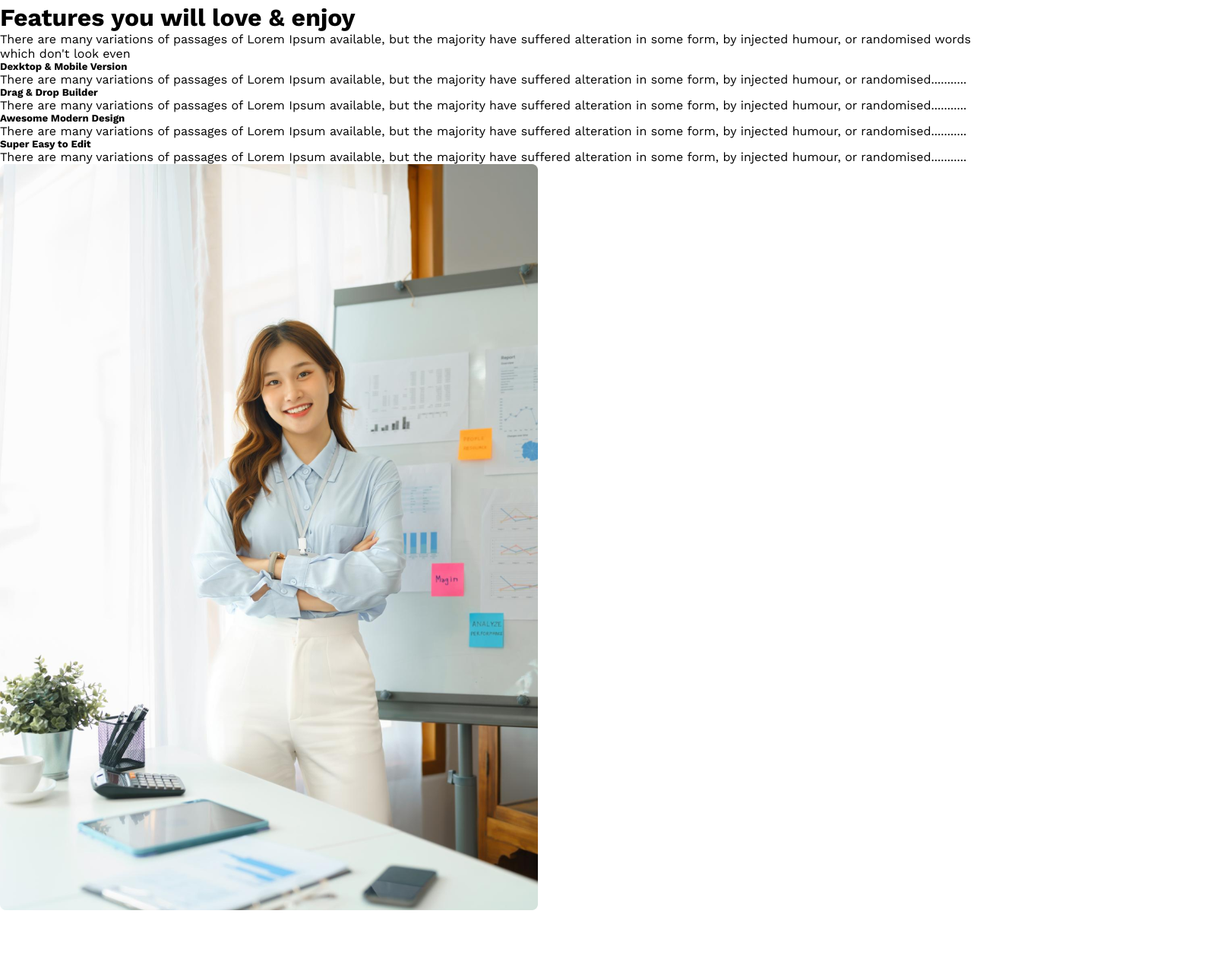
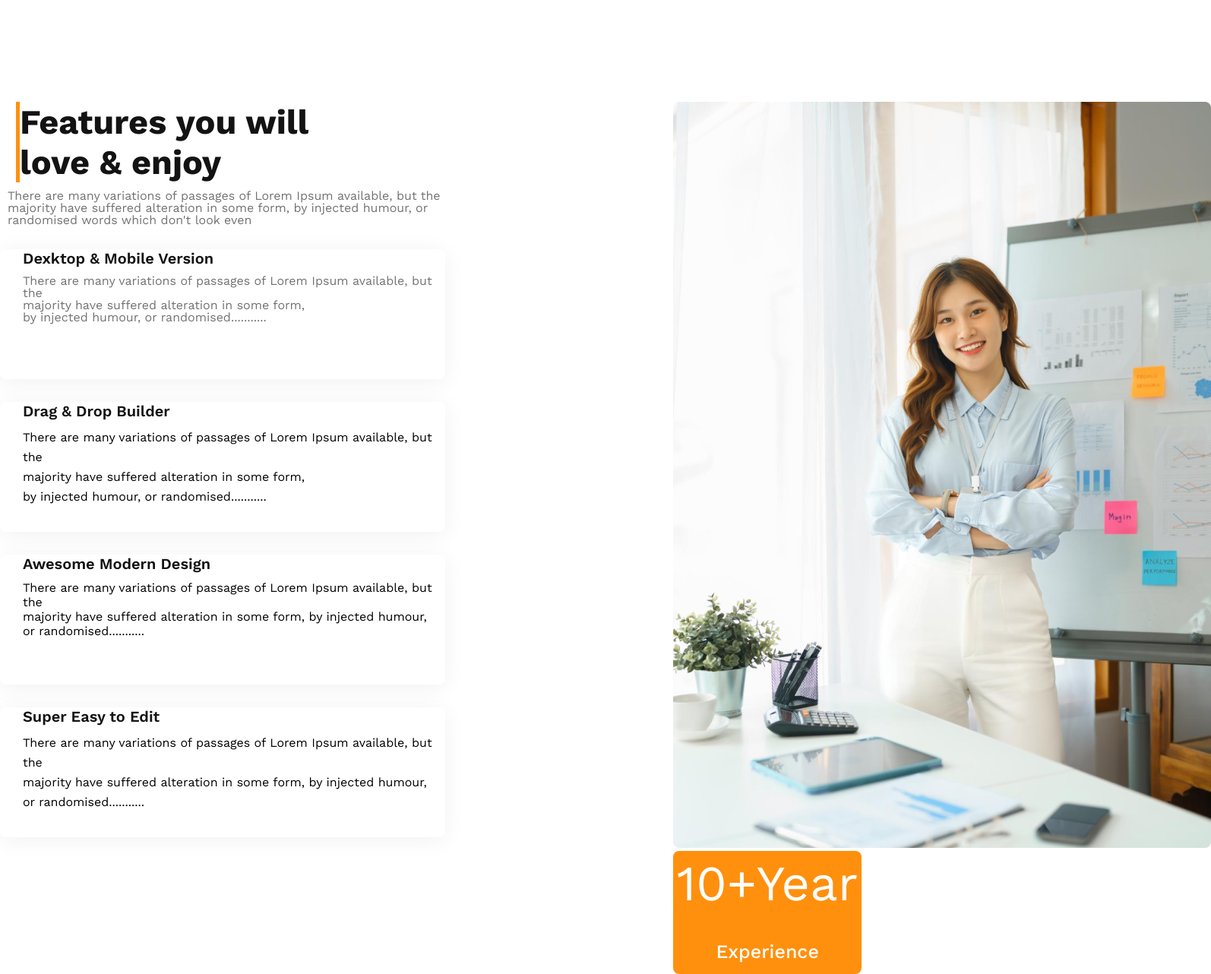
Before and after one commit to deluardon/g3-architects-resources, a plain HTML site: page index.html in a window 1280 px wide. Shown: the part 2683-3965 px from the top of the page at 76% size, 1594 px wide, since content can reach past the window. Before the commit the page ends 3885 px from the top, so only its background shows below. Drawn offline with nearby package versions, Linux system fonts and the light colour scheme.

Commit message:
love and enjoy section created

```diff
--- a/index.html
+++ b/index.html
@@ -53,20 +53,38 @@
 
     <div class="love-container">
         <div class="love-info">
-            <h1>Features you will love & enjoy</h1>
-            <p>There are many variations of passages of Lorem Ipsum available, but the majority have suffered alteration in some form, by injected humour, or randomised words which don't look even</p>
-            <h5>Dexktop & Mobile Version</h5>
-            <p>There are many variations of passages of Lorem Ipsum available, but the majority have suffered alteration in some form, by injected humour, or randomised...........</p>
-            <h5>Drag & Drop Builder</h5>
-            <p>There are many variations of passages of Lorem Ipsum available, but the majority have suffered alteration in some form, by injected humour, or randomised...........</p>
-            <h5>Awesome Modern Design</h5>
-            <p>There are many variations of passages of Lorem Ipsum available, but the majority have suffered alteration in some form, by injected humour, or randomised...........</p>
-            <h5>Super Easy to Edit</h5>
-            <p>There are many variations of passages of Lorem Ipsum available, but the majority have suffered alteration in some form, by injected humour, or randomised...........</p>
 
+
+            <h1 class="love-tittle-one">Features you will <br> love & enjoy</h1>
+            <p class="love-discription-one">There are many variations of passages of Lorem Ipsum available, but the <br> majority have suffered alteration in some form, by injected humour, or <br> randomised words which don't look even</p>
+
+           <div class="box-two">
+            <h5 class="love-tittle-two">Dexktop & Mobile Version</h5>
+            <p class="love-discription-two">There are many variations of passages of Lorem Ipsum available, but the <br> majority have suffered alteration in some form, <br> by injected humour, or randomised...........</p>
+           </div>
+
+           <div class="box-three">
+            <h5 class="love-tittle-three">Drag & Drop Builder</h5>
+            <p class="love-discription-three">There are many variations of passages of Lorem Ipsum available, but the <br> majority have suffered alteration in some form, <br> by injected humour, or randomised...........</p>
+           </div>
+
+           <div class="box-for">
+            <h5 class="love-tittle-for">Awesome Modern Design</h5>
+            <p class="love-discription-for">There are many variations of passages of Lorem Ipsum available, but the <br> majority have suffered alteration in some form, by injected humour, <br> or randomised...........</p>
+           </div>
+
+            <div class="box-five">
+                <h5 class="love-tittle-five">Super Easy to Edit</h5>
+            <p class="love-discription-five">There are many variations of passages of Lorem Ipsum available, but the <br> majority have suffered alteration in some form, by injected humour, <br> or randomised...........</p>
+
+            </div>
         </div>
+
         <div class="love-img">
-            <img src="./images/architect.png" alt="">
+
+            <img class="love-img" src="./images/architect.png" alt="">
+            <button class="btn-love">10+Year <span class="leater-love"> <br> Experience</span></button>
+    </div>
     </div>
 
     </main>
--- a/style.css
+++ b/style.css
@@ -127,3 +127,145 @@
     margin-top: 287px;
     text-align: left;
 }
+
+
+
+/* love and enjoy section styles  */
+
+.love-container{
+    display: flex;
+    margin-top: 130px;
+    gap: 300px;
+}
+.love-img{
+    width: 708px;
+height: 982px;
+}
+.love-tittle-one{
+    margin-left: 30px;
+    color: #131313;
+    font-size: 45px;
+    font-weight: 700;
+
+}
+.love-tittle-one {
+    border-left: 5px solid #FF900E ;
+    margin-left:  21px;
+
+
+}
+.love-discription-one{
+    margin-left: 10px;
+    margin-top: 10px;
+    color: #727272;
+    font-size: 16px;
+    font-weight: 400;
+    line-height: 16px;
+}
+.love-tittle-two{
+    margin-top: 30px;
+    margin-left: 30px;
+    color: #131313;
+    font-size: 20px;
+    font-weight: 600;
+}
+.love-discription-two{
+    margin-left: 30px;
+    margin-top: 10px;
+    color: #727272;
+    font-size: 16px;
+    font-weight: 400;
+    line-height: 16px;
+}
+.love-tittle-three{
+    margin-left: 30px;
+    margin-top: 30px;
+    color: #131313;
+    font-size: 20px;
+    font-weight: 600;
+}
+.love-discription-three{
+    margin-top: 10px;
+    margin-left: 30px;
+    font-size: 16px;
+    font-style: normal;
+    font-weight: 400;
+    line-height: 26px;
+
+}
+.love-tittle-for{
+    margin-left: 30px;
+    margin-top: 30px;
+    color: #131313;
+    font-size: 20px;
+    font-weight: 600;
+}
+.love-discription-for{
+    margin-left: 30px;
+    margin-top: 10px;
+    font-size: 16px;
+    font-weight: 400;
+}
+.love-tittle-five{
+    margin-left: 30px;
+    margin-top: 30px;
+    color: #131313;
+    font-size: 20px;
+    font-weight: 600;
+}
+.love-discription-five{
+    margin-left: 30px;
+    margin-top: 10px;
+    font-size: 16px;
+    font-weight: 400;
+    line-height: 26px;
+}
+
+
+/* love-box -drop-shadow  */
+
+
+.box-two{
+    border-radius: 8px;
+    background: #FFF;
+    box-shadow: 0px 4px 30px 0px rgba(0, 0, 0, 0.06);
+    width: 586px;
+    height: 171px;
+}
+.box-three{
+    border-radius: 8px;
+    background: #FFF;
+    box-shadow: 0px 4px 30px 0px rgba(0, 0, 0, 0.06);
+    width: 586px;
+    height: 171px;
+}
+.box-for{
+    border-radius: 8px;
+    background: #FFF;
+    box-shadow: 0px 4px 30px 0px rgba(0, 0, 0, 0.06);
+    width: 586px;
+    height: 171px;
+}
+.box-five{
+    border-radius: 8px;
+    background: #FFF;
+    box-shadow: 0px 4px 30px 0px rgba(0, 0, 0, 0.06);
+    width: 586px;
+    height: 171px;
+}
+.btn-love{
+    padding: 5px;
+    color: #FFF;
+    text-align: center;
+    font-size: 65px;
+    border-radius: 8px;
+    background: #FF900E;
+    border: none;
+
+}
+.leater-love{
+    font-size: 25px;
+    font-weight: 500;
+    line-height: 40px;
+
+}
```
